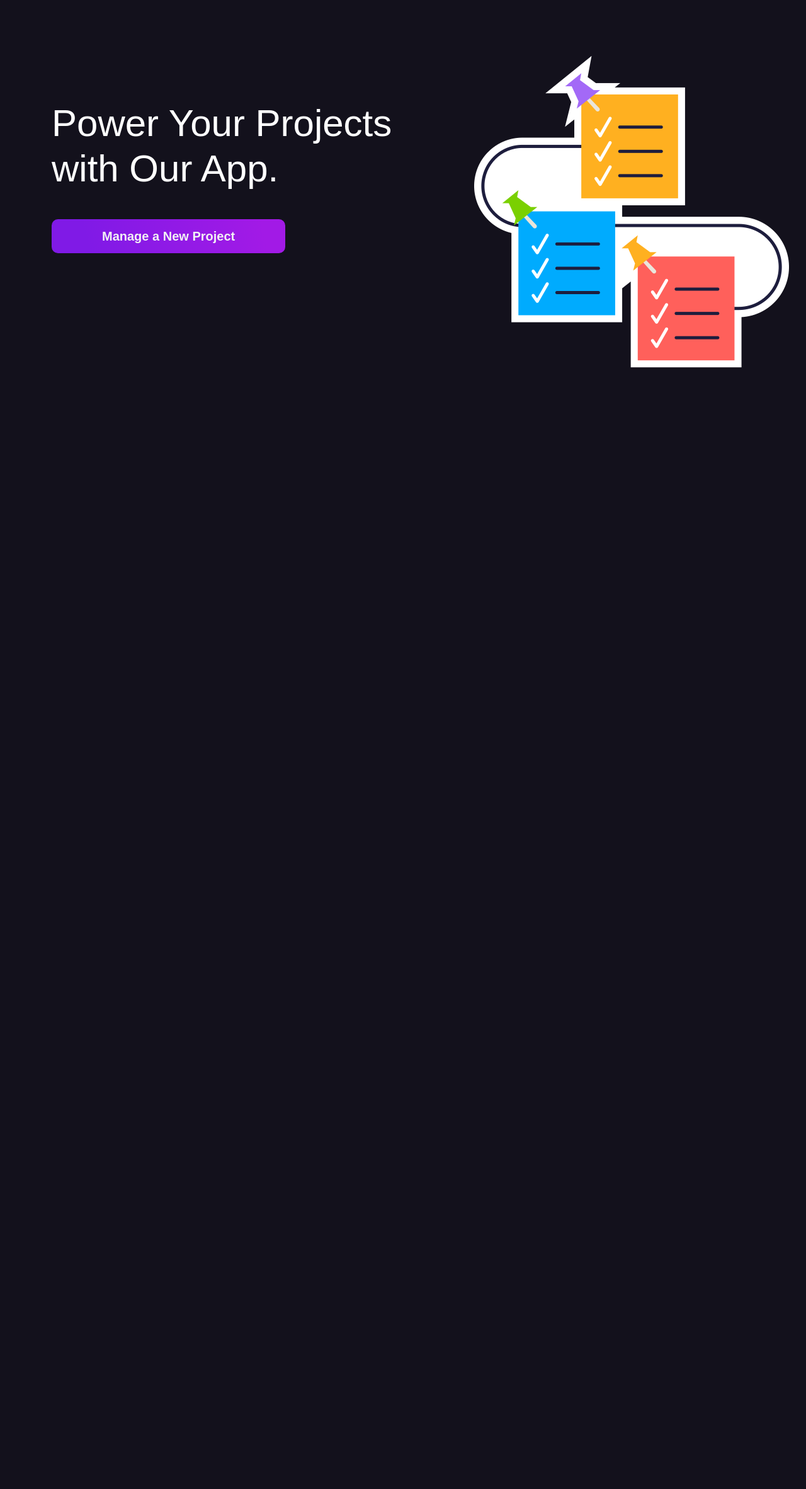
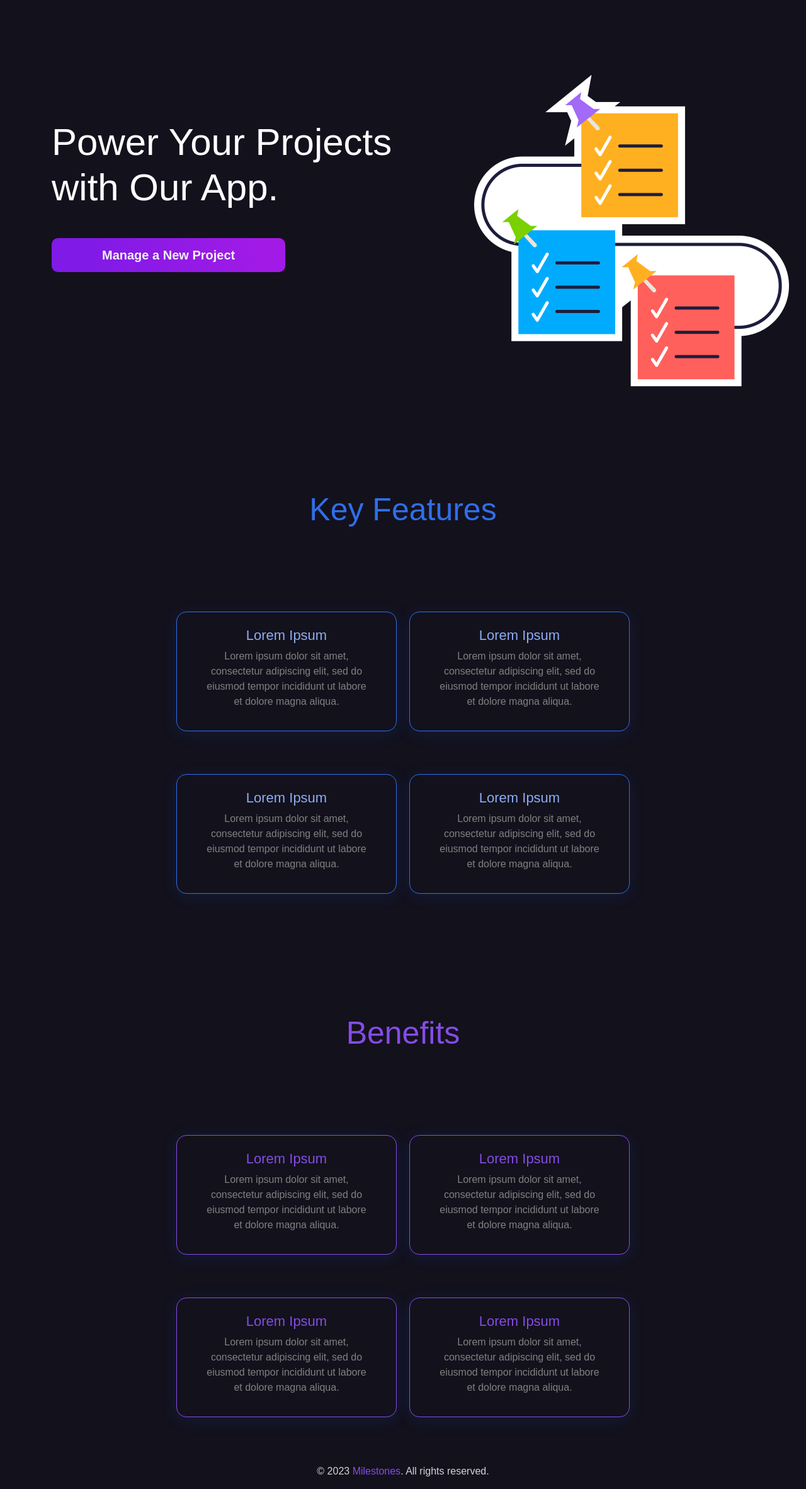
Before and after one commit to abhishekkotangale/Project-Management-Website, a PHP site: page / in a window 1280 px wide. Shown: the part 70-2434 px from the top of the page at 63% size. Before the commit the page ends 654 px from the top, so only its background shows below. Run offline with PHP 8.4, Linux system fonts and the light colour scheme.

Commit message:
landing page completed

```diff
--- a/index.css
+++ b/index.css
@@ -3,6 +3,7 @@ body{
     padding: 0;
     font-family: Montserrat,sans-serif;
     background: rgb(19,17,28);
+    scroll-behavior: smooth;
 }
 
 nav{
@@ -37,7 +38,7 @@ nav{
 }
 
 .landingpage-info{
-    padding-top: 80px;
+    margin-top: 180px;
 }
 
 .landing-page-heading{
@@ -59,3 +60,76 @@ nav{
     border-radius: 10px;
     cursor: pointer;
 }
+
+.features , .benefits{
+    margin-top: 150px;
+}
+
+.title{
+    margin-bottom: 90px;
+    justify-content: center;
+    font-size: 50px;
+    color:  rgb(48, 110, 232);;
+}
+
+.features-container , .benefits-container{
+    width: 80%;
+    justify-content: center;
+}
+
+.features-info {
+    width: 350px;
+    height: 190px;
+    background-color: rgb(19, 17, 28);
+    border: 0.1px solid rgb(48, 110, 232);
+    border-radius: 16px;
+    padding: 24px 42px;
+    box-shadow: rgba(23, 92, 230, 0.15) 0px 4px 24px;
+    margin: 10px;
+}
+
+.features-info h1{
+    font-size: 22px;
+    color: rgb(140, 174, 242);
+}
+
+.features-info p{
+    color: grey;
+}
+
+
+.title-benefits{
+    margin-bottom: 90px;
+    justify-content: center;
+    font-size: 50px;
+    color: rgb(133, 76, 230);
+}
+
+.benefits-info {
+    width: 350px;
+    height: 190px;
+    background-color: rgb(19, 17, 28);
+    border: 0.1px solid rgb(133, 76, 230);;
+    border-radius: 16px;
+    padding: 24px 42px;
+    box-shadow: rgba(23, 92, 230, 0.15) 0px 4px 24px;
+    margin: 10px;
+}
+
+.benefits-info h1{
+    font-size: 22px;
+    color: rgb(133, 76, 230);
+}
+
+.benefits-info p{
+    color: grey;
+}
+
+footer{
+    margin-top: 40px;
+    background-color: (19,17,28);
+}
+
+footer p{
+    color: lightgrey;
+}
--- a/index.html
+++ b/index.html
@@ -14,7 +14,7 @@
 </head>
 <body>
 
-    <nav class="navbar navbar-expand-lg">
+    <nav class="navbar navbar-expand-lg fixed-top">
         <div class="container">
           <a class="navbar-brand" href="#" >Milestones</a>
           <div class="">
@@ -27,8 +27,8 @@
         </div>
       </nav>
 
-      <div class="container">
-        <div class="row landingpage-info">
+      <div class="container landingpage-info">
+        <div class="row">
             <div class="col-lg-7 col-md-6 col-sm-12">
               <h1 class="landing-page-heading">Power Your Projects <br> with Our App.</h1>
               <div class="pt-5 manage-project-button"><a href="">Manage a New Project</a></div>
@@ -39,6 +39,70 @@
           </div>
       </div>
 
+      <div class="container features">
+        <div class="title text-center">Key Features</div>
+        <center>
+            <div class="container">
+                <div class="row p-4 features-container">
+                    <div class="col-6 features-info">
+                        <h1>Lorem Ipsum</h1>
+                        <p>Lorem ipsum dolor sit amet, consectetur adipiscing elit, sed do eiusmod tempor incididunt ut labore et dolore magna aliqua.</p>
+                    </div>
+                    <div class="col-6 features-info">
+                        <h1>Lorem Ipsum</h1>
+                        <p>Lorem ipsum dolor sit amet, consectetur adipiscing elit, sed do eiusmod tempor incididunt ut labore et dolore magna aliqua.</p>
+                    </div>
+                </div>
+                <div class="row p-4 features-container">
+                    <div class="col-6 features-info">
+                        <h1>Lorem Ipsum</h1>
+                        <p>Lorem ipsum dolor sit amet, consectetur adipiscing elit, sed do eiusmod tempor incididunt ut labore et dolore magna aliqua.</p>
+                    </div>
+                    <div class="col-6 features-info">
+                        <h1>Lorem Ipsum</h1>
+                        <p>Lorem ipsum dolor sit amet, consectetur adipiscing elit, sed do eiusmod tempor incididunt ut labore et dolore magna aliqua.</p>
+                    </div>
+
+                </div>
+            </div>
+        </center>
+      </div>
+
+      <div class="container benefits">
+        <div class="title-benefits text-center">Benefits</div>
+        <center>
+            <div class="container">
+                <div class="row p-4 benefits-container">
+                    <div class="col-6 benefits-info">
+                        <h1>Lorem Ipsum</h1>
+                        <p>Lorem ipsum dolor sit amet, consectetur adipiscing elit, sed do eiusmod tempor incididunt ut labore et dolore magna aliqua.</p>
+                    </div>
+                    <div class="col-6 benefits-info">
+                        <h1>Lorem Ipsum</h1>
+                        <p>Lorem ipsum dolor sit amet, consectetur adipiscing elit, sed do eiusmod tempor incididunt ut labore et dolore magna aliqua.</p>
+                    </div>
+                </div>
+                <div class="row p-4 benefits-container">
+                    <div class="col-6 benefits-info">
+                        <h1>Lorem Ipsum</h1>
+                        <p>Lorem ipsum dolor sit amet, consectetur adipiscing elit, sed do eiusmod tempor incididunt ut labore et dolore magna aliqua.</p>
+                    </div>
+                    <div class="col-6 benefits-info">
+                        <h1>Lorem Ipsum</h1>
+                        <p>Lorem ipsum dolor sit amet, consectetur adipiscing elit, sed do eiusmod tempor incididunt ut labore et dolore magna aliqua.</p>
+                    </div>
+
+                </div>
+            </div>
+        </center>
+      </div>
+
+      <footer>
+        <center>
+            <p>© 2023 <span style="color: rgb(133, 76, 230);">Milestones</span>. All rights reserved.</p>
+        </center>
+      </footer>
+
 
       <script src="https://unpkg.com/lucide@latest"></script>
       <script>
```
